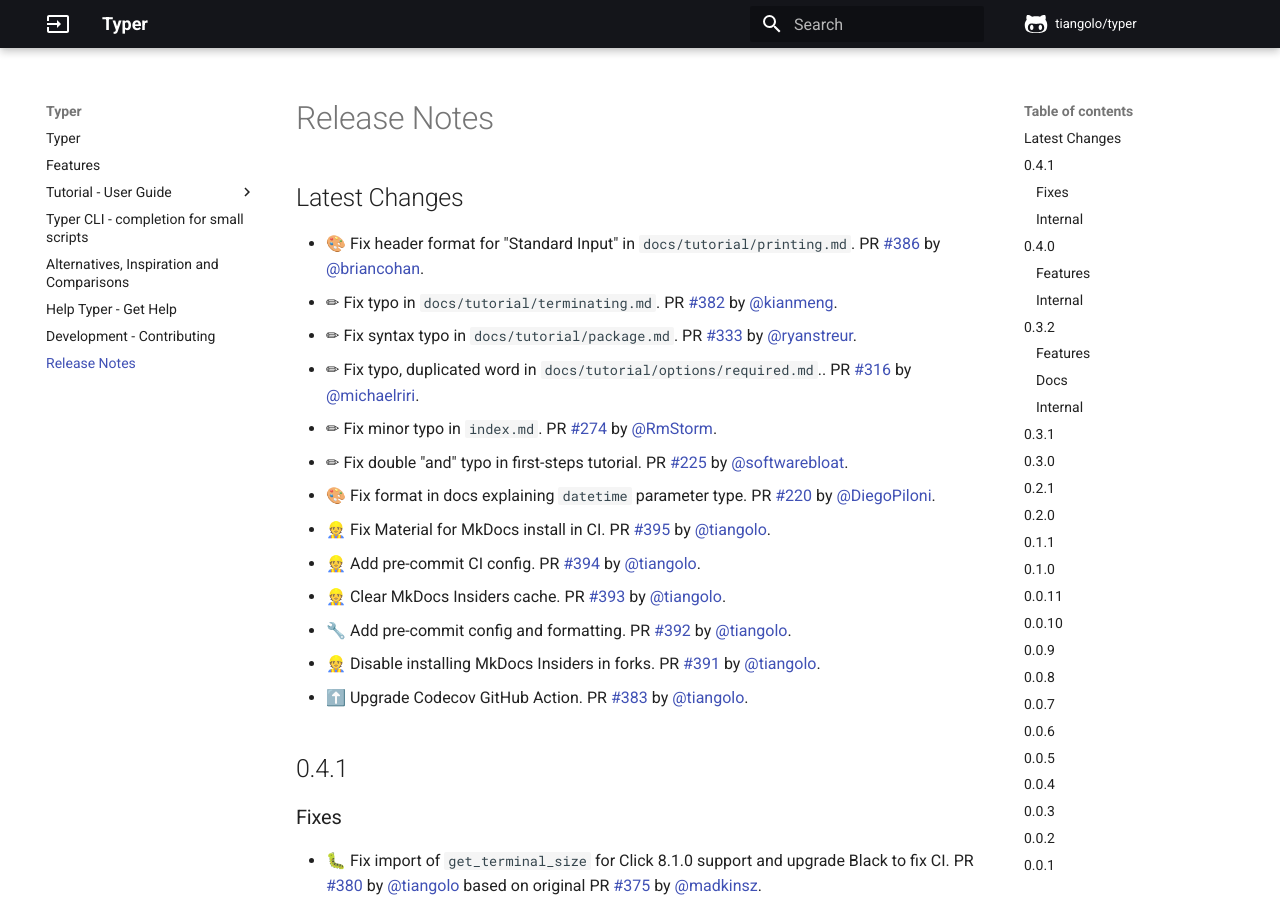
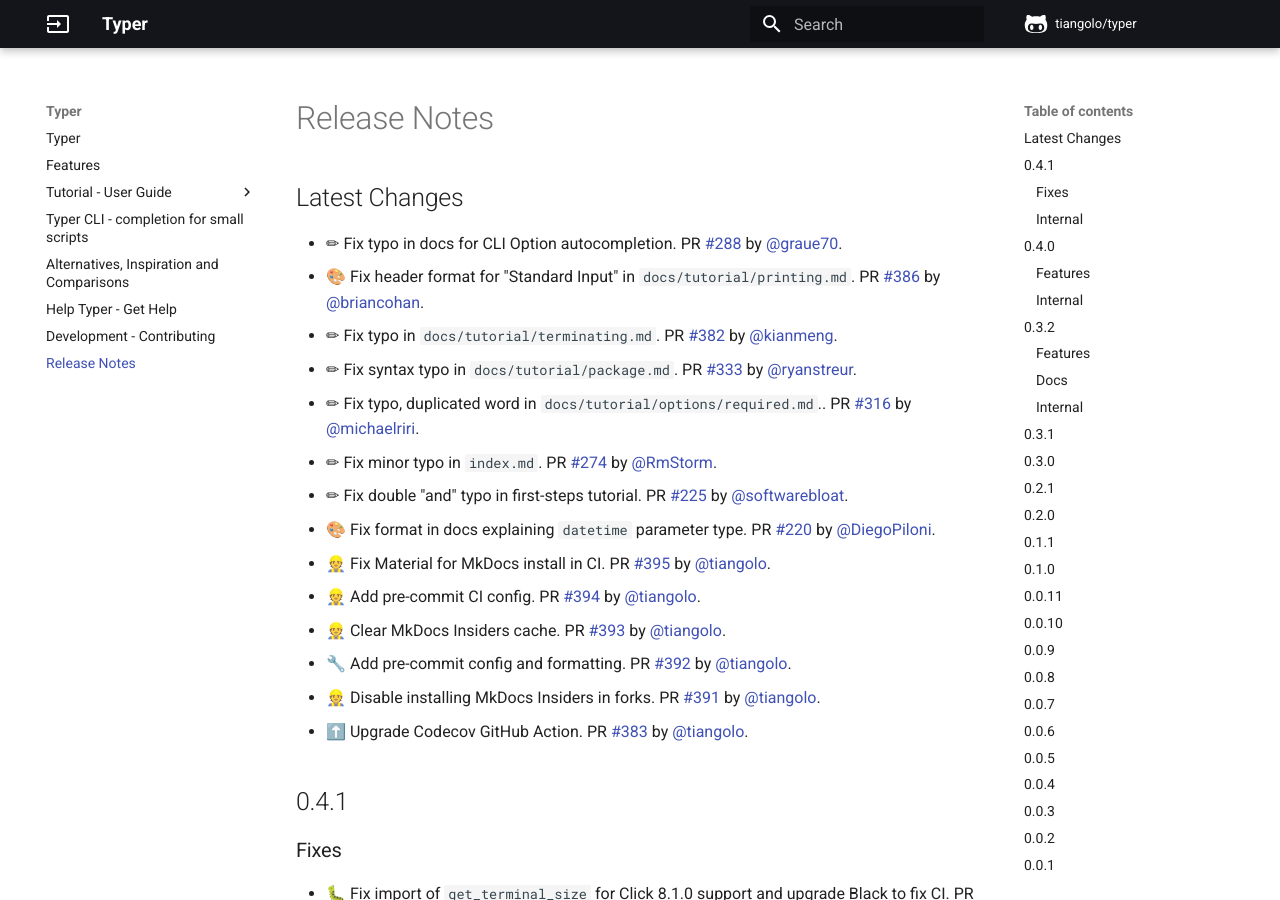
Before and after one commit to RED0731/red_pythonTyper, an MkDocs documentation site: the page built from docs/release-notes.md, in a window 1280 px wide and 900 px high. Built offline with MkDocs 1.6.1 and Material for MkDocs 9.7.7, drawn with Linux system fonts in a browser that asks for light colours; comment, search, counter and statistics services are not loaded.

Commit message:
📝 Update release notes

```diff
--- a/docs/release-notes.md
+++ b/docs/release-notes.md
@@ -1,5 +1,6 @@
 ## Latest Changes
 
+* ✏ Fix typo in docs for CLI Option autocompletion. PR [#288](https://github.com/tiangolo/typer/pull/288) by [@graue70](https://github.com/graue70).
 * 🎨 Fix header format for "Standard Input" in `docs/tutorial/printing.md`. PR [#386](https://github.com/tiangolo/typer/pull/386) by [@briancohan](https://github.com/briancohan).
 * ✏ Fix typo in `docs/tutorial/terminating.md`. PR [#382](https://github.com/tiangolo/typer/pull/382) by [@kianmeng](https://github.com/kianmeng).
 * ✏ Fix syntax typo in `docs/tutorial/package.md`. PR [#333](https://github.com/tiangolo/typer/pull/333) by [@ryanstreur](https://github.com/ryanstreur).
```
